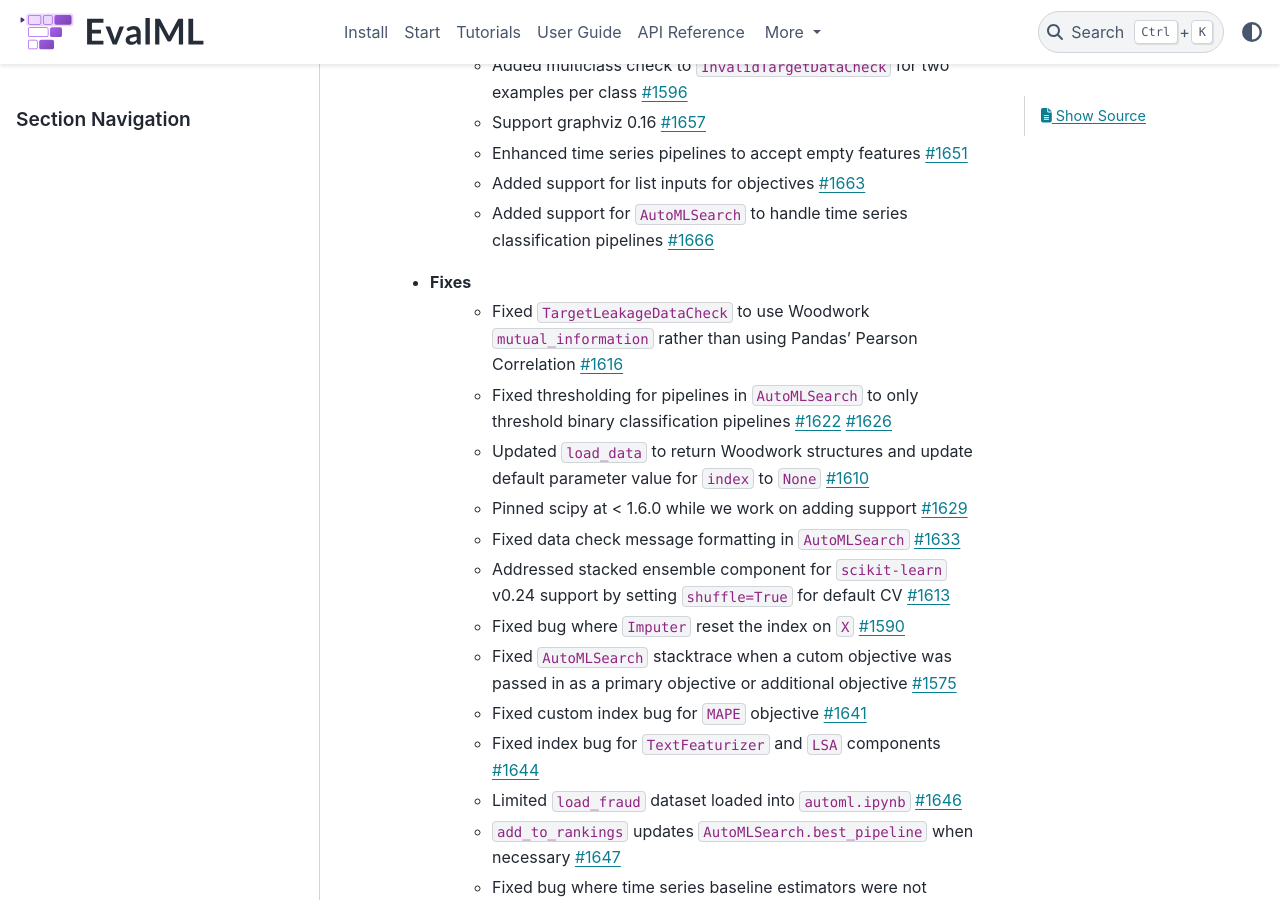
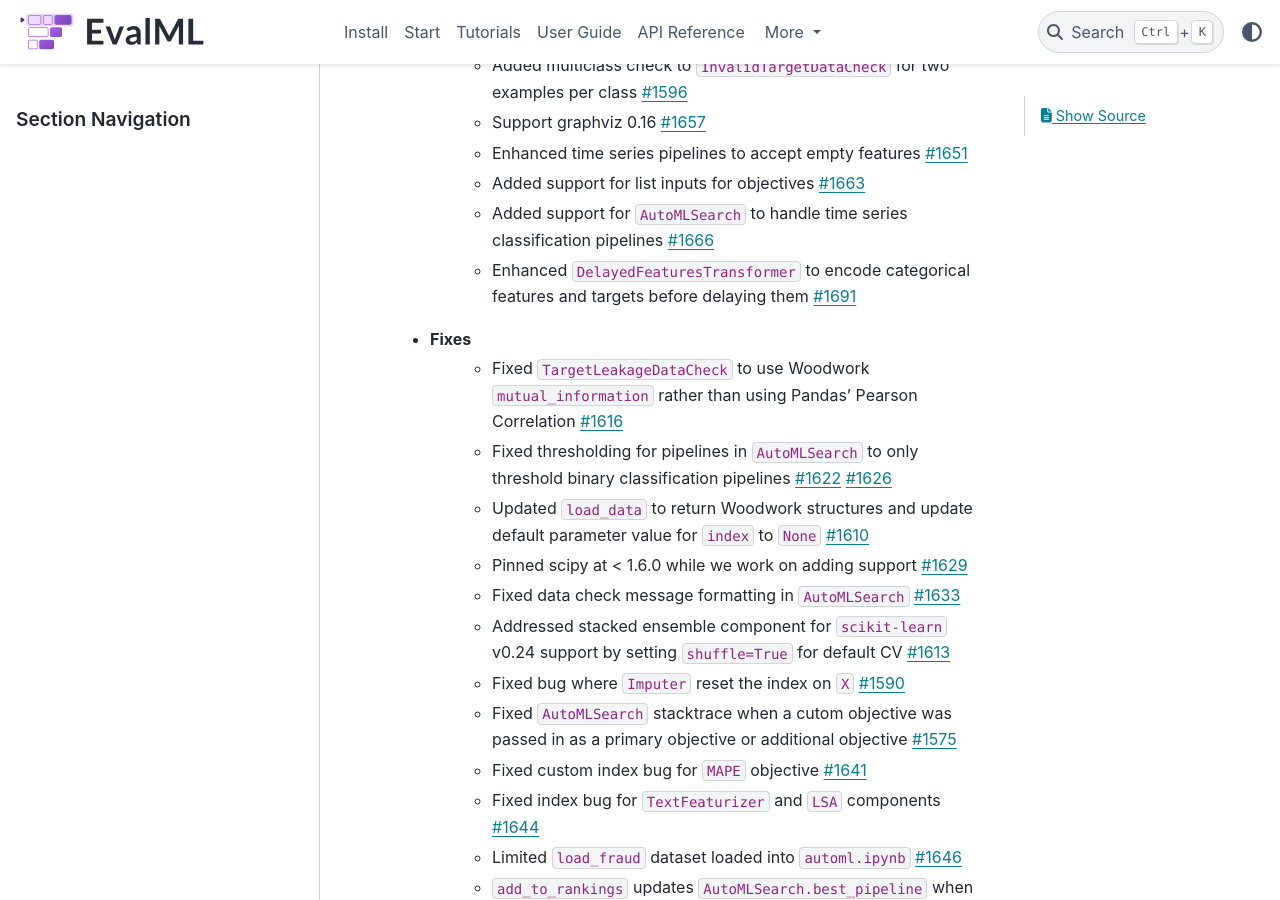
Before and after one commit to alteryx/evalml, a Sphinx documentation site: the page built from docs/source/release_notes.rst, in a window 1280 px wide and 900 px high, scrolled down 443 px. Built offline with Sphinx 7.4.7 and the PyData theme 0.15.4, drawn with Linux system fonts in a browser that asks for light colours; comment, search, counter and statistics services are not loaded.

Commit message:
Adding PR 1691 to release notes.

```diff
--- a/docs/source/release_notes.rst
+++ b/docs/source/release_notes.rst
@@ -12,6 +12,7 @@ Release Notes
         * Enhanced time series pipelines to accept empty features :pr:`1651`
         * Added support for list inputs for objectives :pr:`1663`
         * Added support for ``AutoMLSearch`` to handle time series classification pipelines :pr:`1666`
+        * Enhanced ``DelayedFeaturesTransformer`` to encode categorical features and targets before delaying them :pr:`1691`
     * Fixes
         * Fixed ``TargetLeakageDataCheck`` to use Woodwork ``mutual_information`` rather than using Pandas' Pearson Correlation :pr:`1616`
         * Fixed thresholding for pipelines in ``AutoMLSearch`` to only threshold binary classification pipelines :pr:`1622` :pr:`1626`
```
